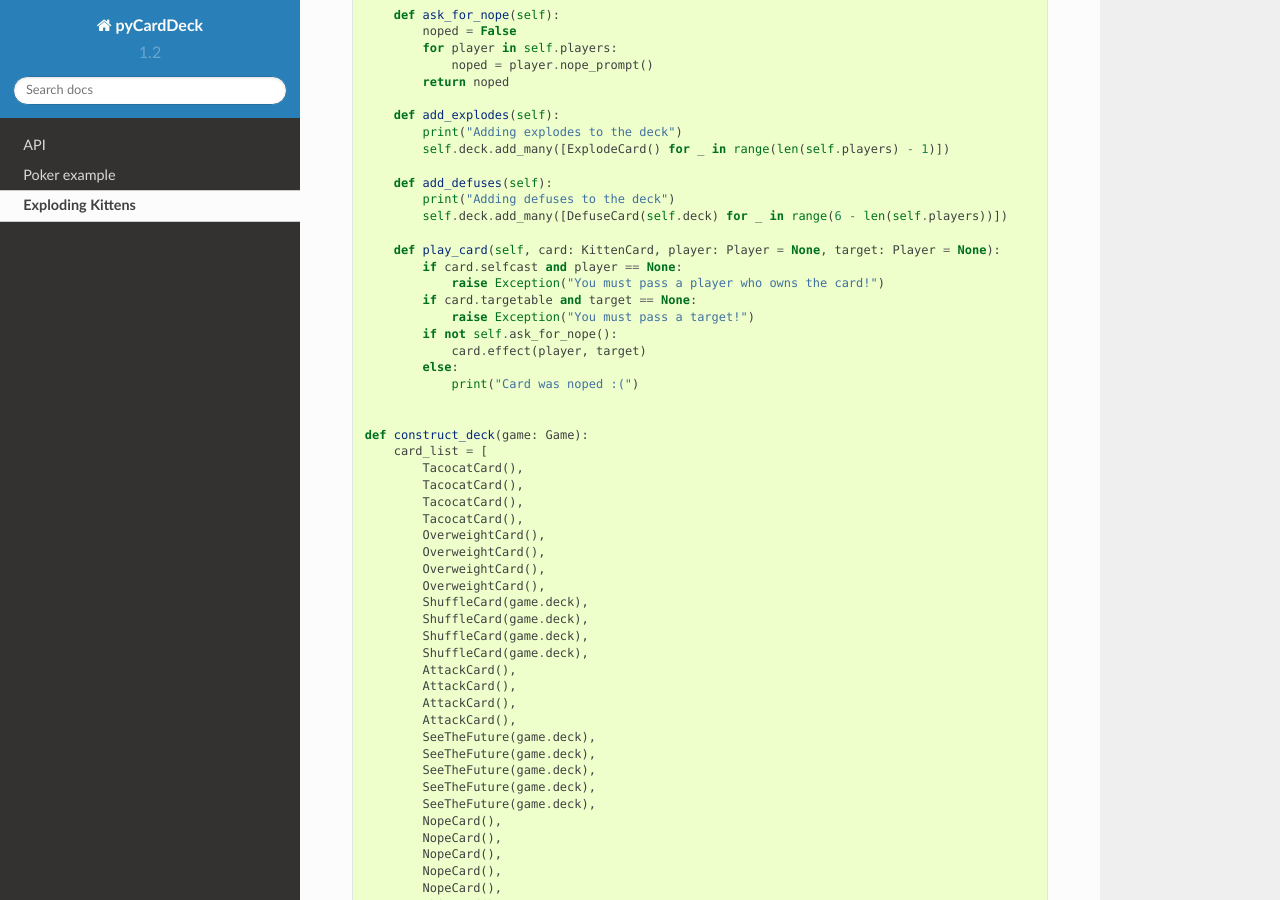
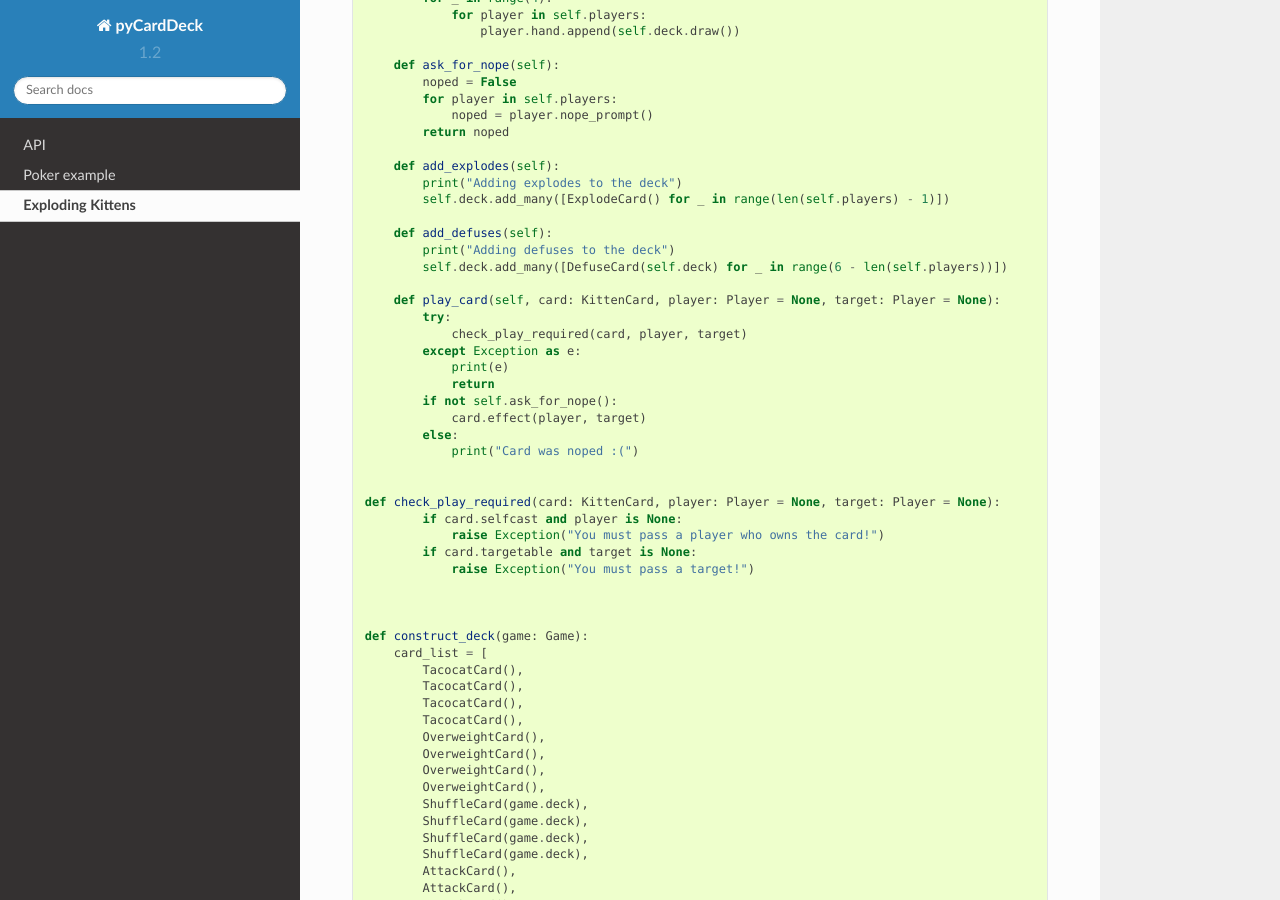
Before and after one commit to djetelina/pyCardDeck, a Sphinx documentation site: the page built from docs/examples/kittens.rst, in a window 1280 px wide and 900 px high, scrolled down 2849 px. Built offline with Sphinx 7.4.7 and the Read the Docs theme 2.0.0, drawn with Linux system fonts in a browser that asks for light colours.

Commit message:
improvements to exploding kittens example

```diff
--- a/docs/examples/kittens.rst
+++ b/docs/examples/kittens.rst
@@ -10,6 +10,7 @@ file an issue!
     import pyCardDeck
     from pyCardDeck.cards import BaseCard
     from random import randrange
+
 
     class Player:
 
@@ -31,6 +32,8 @@ file an issue!
                 if card.name == "Nope":
                     if input("Do you want to use your Nope card?").lower().startswith("y"):
                         return True
+                    else:
+                        return False
             return False
 
         def insert_explode(self) -> int:
@@ -57,7 +60,7 @@ file an issue!
 
     class DefuseCard(KittenCard):
 
-        def __init__(self, deck: pyCardDeck.deck, name: str  = "Defuse"):
+        def __init__(self, deck: pyCardDeck.deck, name: str = "Defuse"):
             super().__init__(name, selfcast=True)
             self.deck = deck
 
@@ -68,13 +71,13 @@ file an issue!
 
     class TacocatCard(KittenCard):
 
-        def __init__(self, name: str  = "Tacocat"):
+        def __init__(self, name: str = "Tacocat"):
             super().__init__(name)
 
 
     class OverweightCard(KittenCard):
 
-        def __init__(self, name: str  = "Overweight Bikini Cat"):
+        def __init__(self, name: str = "Overweight Bikini Cat"):
             super().__init__(name)
 
 
@@ -176,14 +179,23 @@ file an issue!
             self.deck.add_many([DefuseCard(self.deck) for _ in range(6 - len(self.players))])
 
         def play_card(self, card: KittenCard, player: Player = None, target: Player = None):
-            if card.selfcast and player == None:
-                raise Exception("You must pass a player who owns the card!")
-            if card.targetable and target == None:
-                raise Exception("You must pass a target!")
+            try:
+                check_play_required(card, player, target)
+            except Exception as e:
+                print(e)
+                return
             if not self.ask_for_nope():
                 card.effect(player, target)
             else:
                 print("Card was noped :(")
+
+
+    def check_play_required(card: KittenCard, player: Player = None, target: Player = None):
+            if card.selfcast and player is None:
+                raise Exception("You must pass a player who owns the card!")
+            if card.targetable and target is None:
+                raise Exception("You must pass a target!")
+
 
 
     def construct_deck(game: Game):
```
Also changed, not shown: 1 other file.
